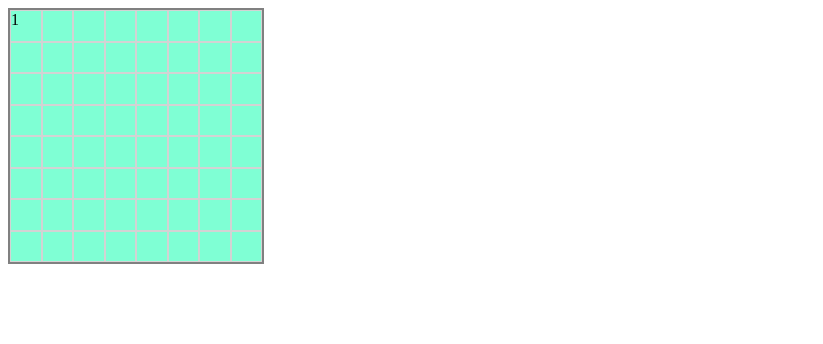
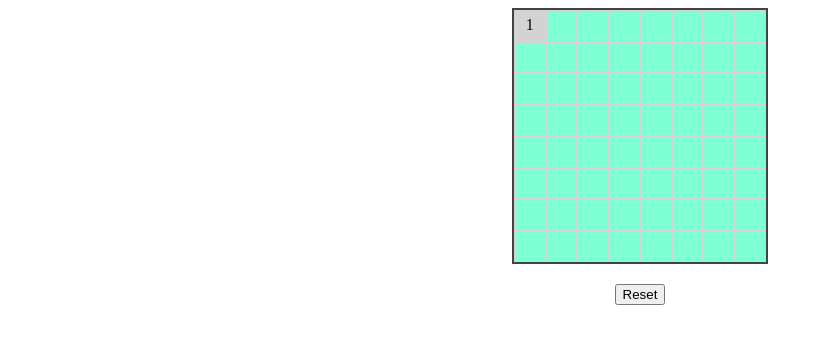
Before and after one commit to oleksandrstarov/clicker, a plain HTML site: page app/index.html in a window 1280 px wide. Shown: the whole page, without its empty margins (0-823 px from the left). Drawn offline with Linux system fonts and the light colour scheme.

Commit message:
Reset and style updates

```diff
--- a/app/index.html
+++ b/app/index.html
@@ -6,7 +6,9 @@
 </head>
 <body>
   <div class="layout">
-    <div></div>
+    <div>
+      <button class="reset">Reset</button>
+    </div>
     <div class="game"></div>
   </div>
 
--- a/app/src/index.css
+++ b/app/src/index.css
@@ -3,15 +3,19 @@
 }
 .layout {
     display: flex;
+    flex-direction: column-reverse;
+    align-items: center;
+    justify-content: space-around;
 }
 
 .game {
-    border: 2px solid gray;
+    border: 2px solid #434343;
     display: flex;
     flex-direction: row;
     width: 256px;
     height: 256px;
     flex-flow: row wrap;
+    margin-bottom: 20px;
 }
 
 .cell {
@@ -19,9 +23,15 @@
     background-color: aquamarine;
     width: 12.5%;
     height: 12.5%;
+    text-align: center;
+    padding-top: 5px;
 }
 
 .cell:not(.visited):hover {
     border: 1px solid #9d9d9d;
     background-color: #6bffb1;
 }
+
+.cell.visited {
+    background-color: lightgray;
+}
--- a/app/src/index.js
+++ b/app/src/index.js
@@ -1,11 +1,11 @@
 
 class Game {
-    cells = [];
-    currentStep = 1;
-
     constructor(size) {
+        this.cells = [];
+        this.currentStep = 1;
         this.generateCells(size);
         this.cells[0].element.click();
+        document.querySelector('.reset').addEventListener('click', ()=> this.resetCells());
     }
 
     generateCells(size) {
@@ -23,6 +23,18 @@ class Game {
             this.cells.push(cell);
             i++;
         }
+    }
+
+    resetCells() {
+        console.log(this.cells);
+        this.cells.forEach((cell) => {
+            cell.isVisited = false;
+            cell.number = 0;
+            cell.element.textContent = '';
+            cell.element.className = 'cell'
+        });
+        this.currentStep = 1;
+        this.cells[0].element.click();
     }
 }
 
@@ -45,7 +57,7 @@ class Cell {
     }
 }
 
-(function component() {
+(function() {
     const game = new Game(8);
     const parent = document.querySelector('.game');
     game.cells.forEach(({ element }) => parent.appendChild(element));
```
